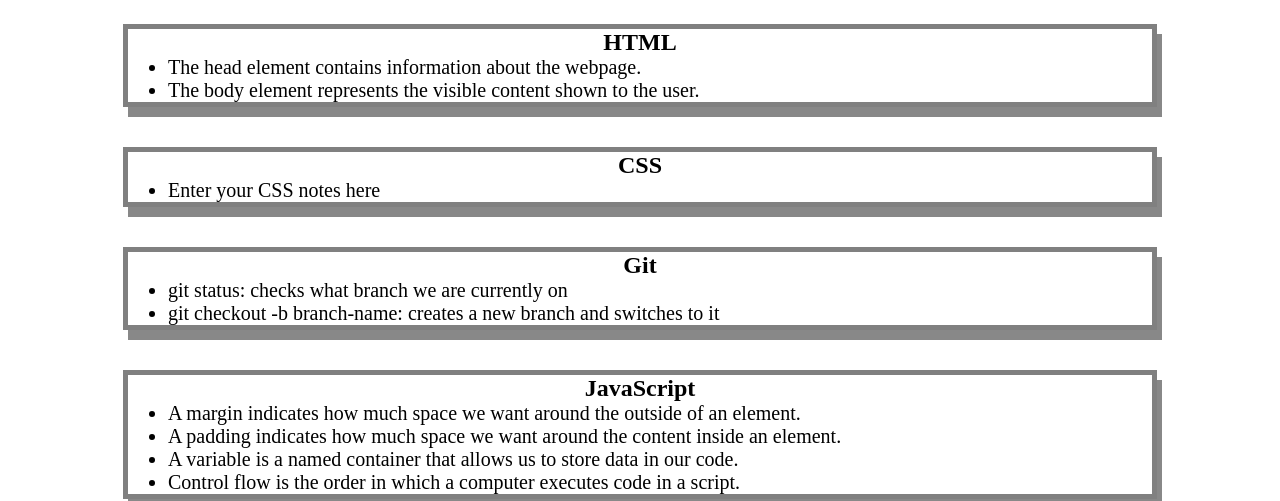
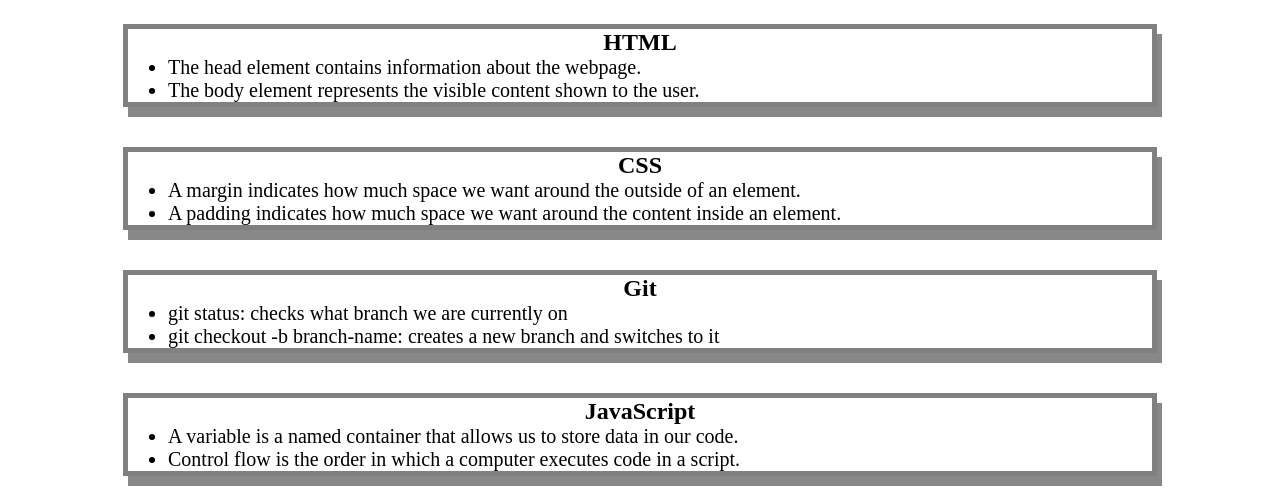
Before and after one commit to garrettgonzo/prework-study-guide, a plain HTML site: page index.html in a window 1280 px wide. Shown: the part 136-637 px from the top of the page. Drawn offline with Linux system fonts and the light colour scheme.

Commit message:
Fixed index

```diff
--- a/index.html
+++ b/index.html
@@ -27,7 +27,8 @@
       <section class="card" id="css-section">
         <h2>CSS</h2>
         <ul>
-          <li>Enter your CSS notes here</li>
+          <li>A margin indicates how much space we want around the outside of an element.</li>
+          <li>A padding indicates how much space we want around the content inside an element.</li>
         </ul>
       </section>
 
@@ -42,8 +43,6 @@
       <section class="card" id="javascript-section">
         <h2>JavaScript</h2>
         <ul>
-          <li>A margin indicates how much space we want around the outside of an element.</li>
-          <li>A padding indicates how much space we want around the content inside an element.</li>
           <li>A variable is a named container that allows us to store data in our code.</li>
           <li>Control flow is the order in which a computer executes code in a script.</li>
         </ul>
```
